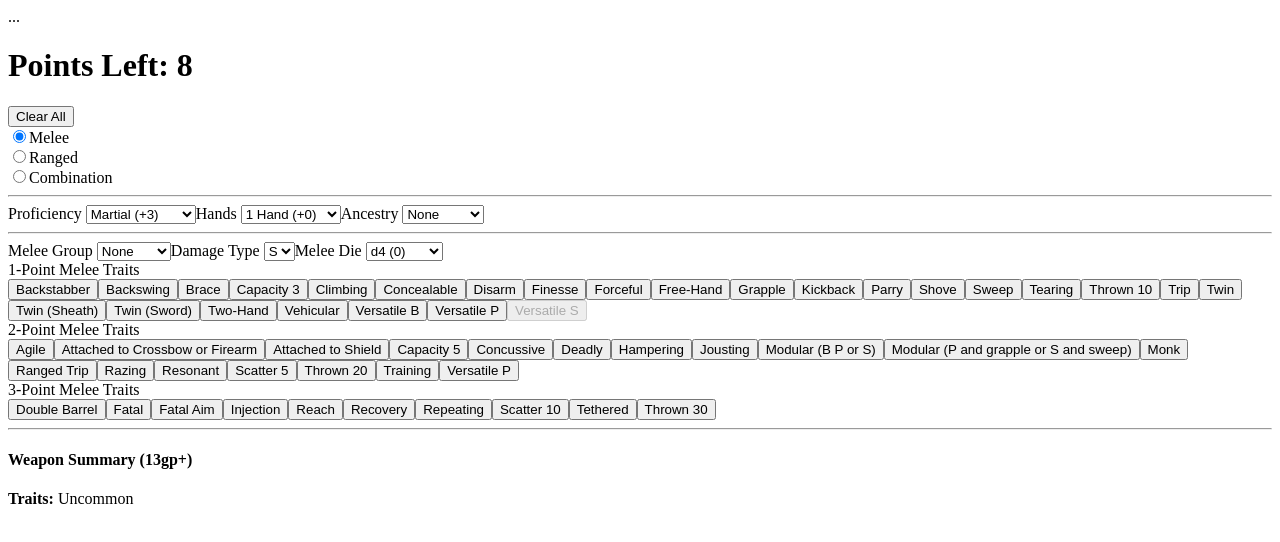
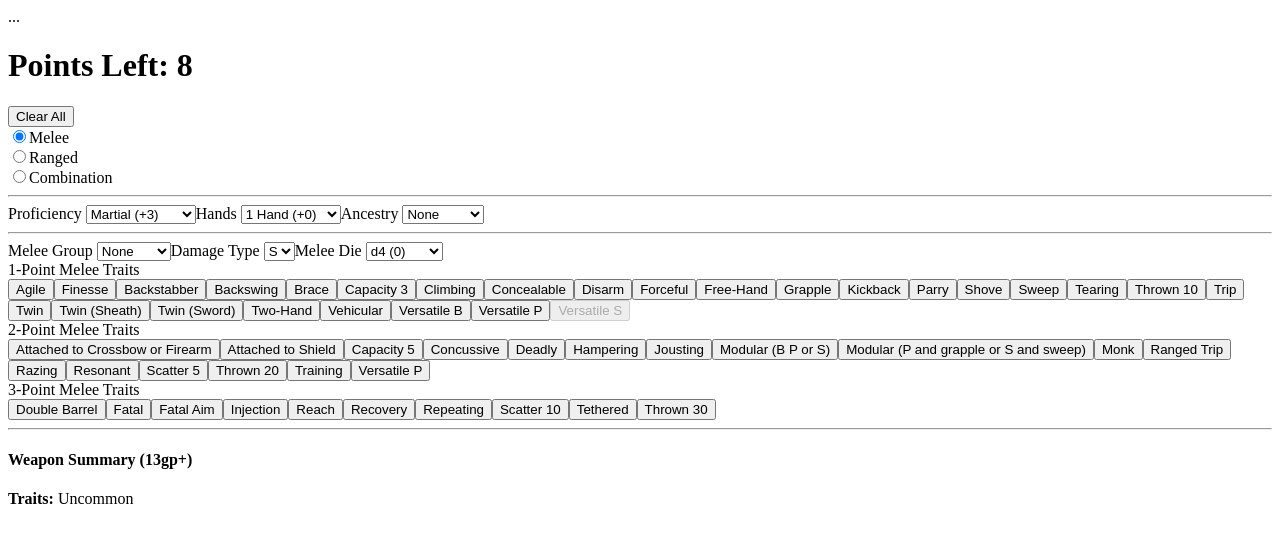
Before and after one commit to aegorsuch/PF2E-Weapon-Builder, a Vue app: page / in a window 1280 px wide. Shown: the top 542 px of the page. Built offline with nearby package versions, Linux system fonts and the light colour scheme.

Commit message:
moved agile to 1

```diff
--- a/src/App.vue
+++ b/src/App.vue
@@ -233,8 +233,8 @@ export default {
       rangedGroups: ['Bow', 'Crossbow', 'Dart', 'Sling', 'Firearm', 'Knife'],
       ancestries: ['Dwarf', 'Elf', 'Gnome', 'Goblin', 'Halfling', 'Jotunborn', 'Orc', 'Tengu'],
       traitCategories: {
-        onePoint: ['Backstabber', 'Backswing', 'Brace', 'Capacity 3', 'Climbing', 'Concealable', 'Disarm', 'Finesse', 'Forceful', 'Free-Hand', 'Grapple', 'Kickback', 'Parry', 'Shove', 'Sweep', 'Tearing', 'Thrown 10', 'Trip', 'Twin', 'Twin (Sheath)', 'Twin (Sword)', 'Two-Hand', 'Vehicular', 'Versatile B', 'Versatile P', 'Versatile S'],
-        twoPoint: ['Agile', 'Attached to Crossbow or Firearm', 'Attached to Shield', 'Capacity 5', 'Concussive', 'Deadly', 'Hampering', 'Jousting', 'Modular (B P or S)', 'Modular (P and grapple or S and sweep)', 'Monk', 'Ranged Trip', 'Razing', 'Resonant', 'Scatter 5', 'Thrown 20', 'Training', 'Versatile P'],
+        onePoint: ['Agile', 'Finesse', 'Backstabber', 'Backswing', 'Brace', 'Capacity 3', 'Climbing', 'Concealable', 'Disarm', 'Forceful', 'Free-Hand', 'Grapple', 'Kickback', 'Parry', 'Shove', 'Sweep', 'Tearing', 'Thrown 10', 'Trip', 'Twin', 'Twin (Sheath)', 'Twin (Sword)', 'Two-Hand', 'Vehicular', 'Versatile B', 'Versatile P', 'Versatile S'],
+        twoPoint: ['Attached to Crossbow or Firearm', 'Attached to Shield', 'Capacity 5', 'Concussive', 'Deadly', 'Hampering', 'Jousting', 'Modular (B P or S)', 'Modular (P and grapple or S and sweep)', 'Monk', 'Ranged Trip', 'Razing', 'Resonant', 'Scatter 5', 'Thrown 20', 'Training', 'Versatile P'],
         threePoint: ['Double Barrel', 'Fatal', 'Fatal Aim', 'Injection', 'Reach', 'Recovery', 'Repeating', 'Scatter 10', 'Tethered', 'Thrown 30']
       }
     };
@@ -293,11 +293,16 @@ export default {
   methods: {
     calcTraitPoints(traits, die) {
       let sum = 0;
+      // Agile and Finesse are now in the onePoint array
       traits.onePoint.forEach(t => {
-        // Fix: d4 is die value 3. Agile/Finesse only cost 1 at d4.
-        if ((t === 'Agile' || t === 'Finesse') && die < 3) sum += 2;
-        else sum += 1;
+        // Logic check: die 3 is d4. Emboar Bof: cost 1 if d4, else 2.
+        if ((t === 'Agile' || t === 'Finesse') && die < 3) {
+          sum += 2;
+        } else {
+          sum += 1;
+        }
       });
+      // Fixed point traits
       sum += (traits.twoPoint.length * 2) + (traits.threePoint.length * 3);
       return sum;
     },
```
